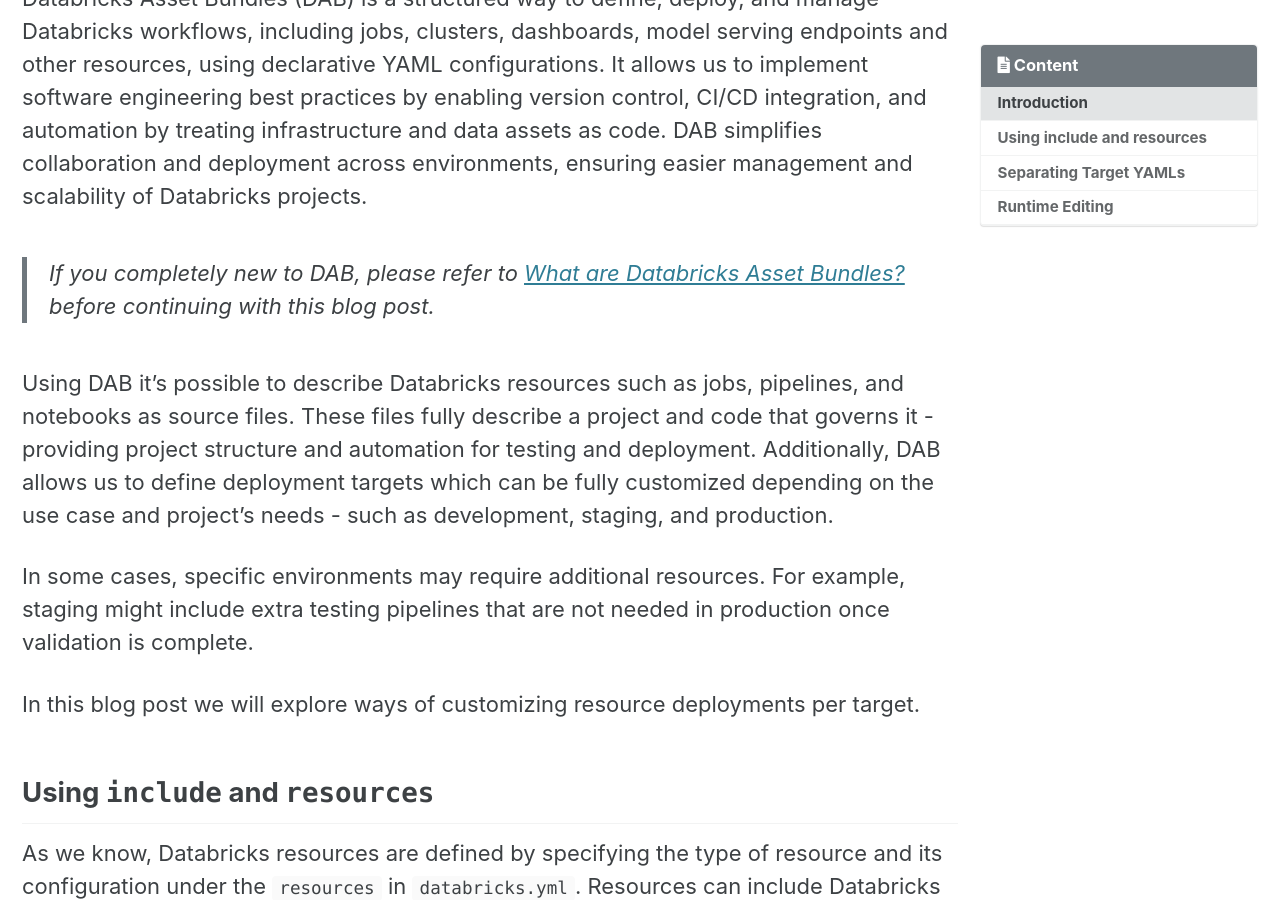
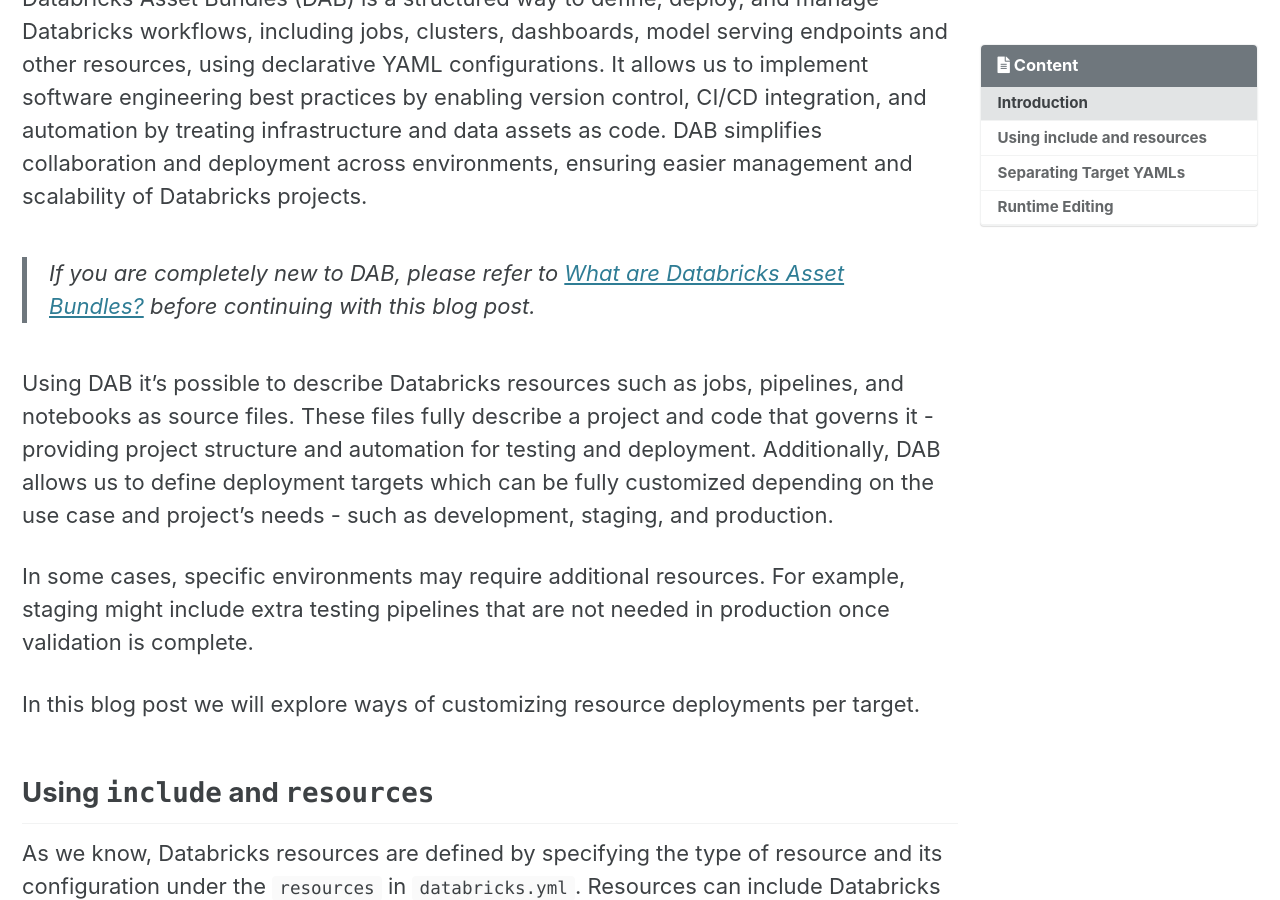
Before and after one commit to VladimirSiv/VladimirSiv.github.io, a Jekyll site: the page built from _posts/2025-04-03-databricks-dab-target-customization.md, in a window 1280 px wide and 900 px high, scrolled down 918 px. Built offline with Jekyll 4.4.1, drawn with Linux system fonts in a browser that asks for light colours; cached includes are drawn as plain includes; comment, search, counter and statistics services are not loaded.

Commit message:
Fix Typos

```diff
--- a/_posts/2025-04-03-databricks-dab-target-customization.md
+++ b/_posts/2025-04-03-databricks-dab-target-customization.md
@@ -30,7 +30,7 @@ and data assets as code. DAB simplifies collaboration and deployment across
 environments, ensuring easier management and scalability of Databricks
 projects.
 
-> If you completely new to DAB, please refer to
+> If you are completely new to DAB, please refer to
 > [What are Databricks Asset Bundles?](https://docs.databricks.com/aws/en/dev-tools/bundles){:target="\_blank"}
 > before continuing with this blog post.
 
```
